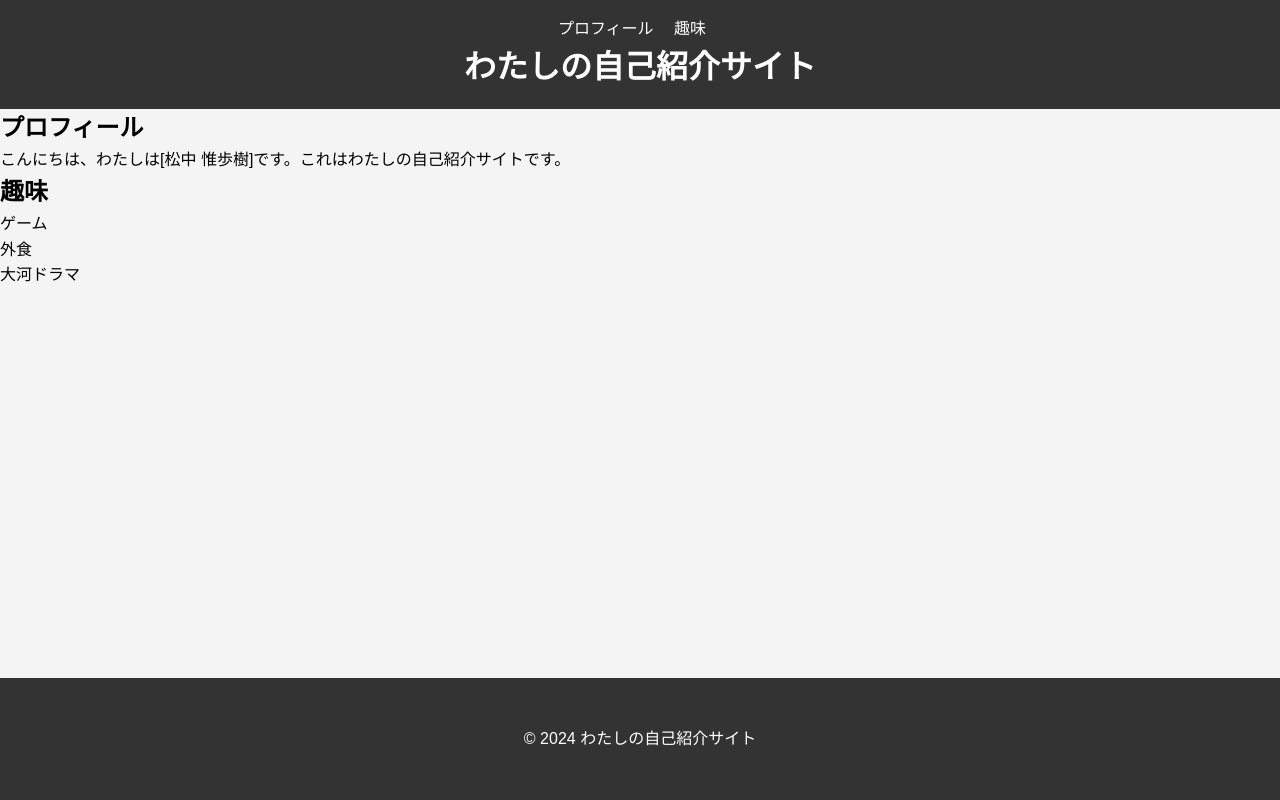
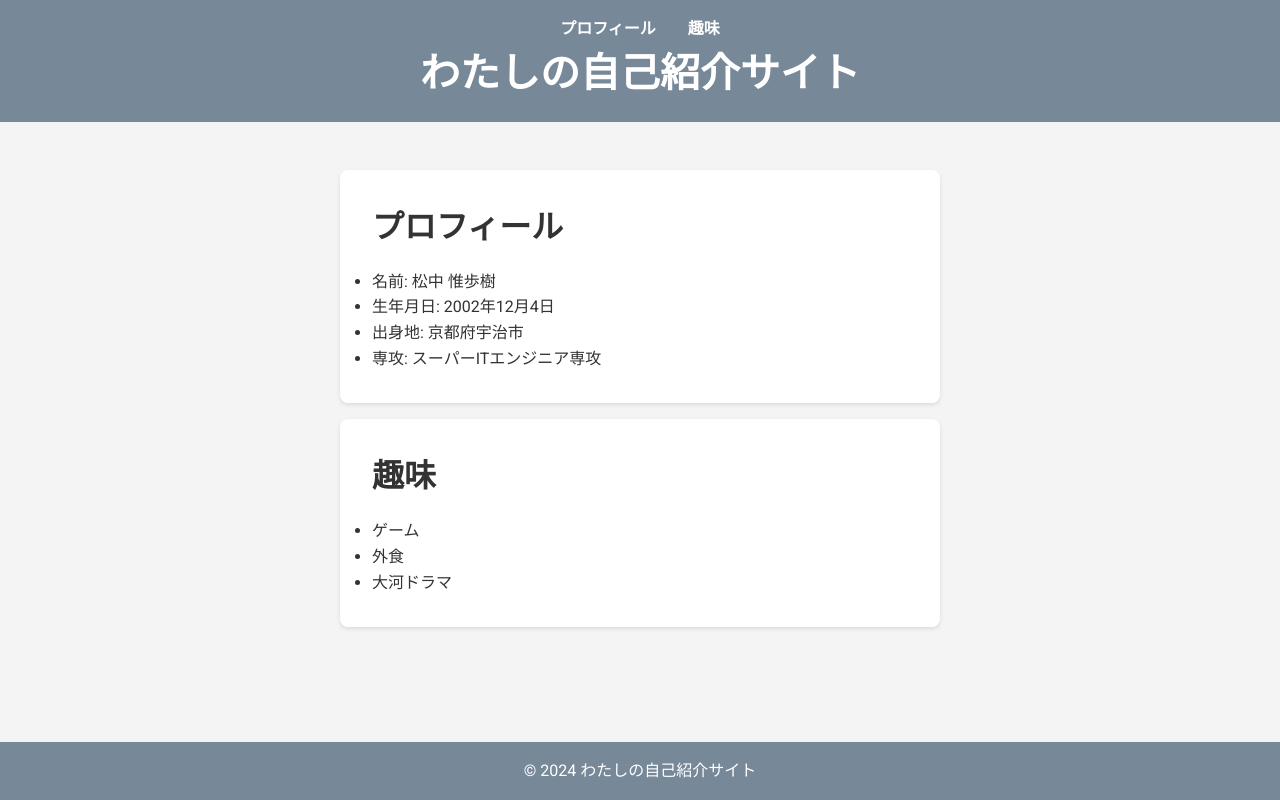
Before and after one commit to ibuki1204/about-me, a plain HTML site: page index.html in a window 1280 px wide. Drawn offline with Linux system fonts and the light colour scheme; some packages are replaced by stand-ins of ours.

Commit message:
初期構築2

```diff
--- a/CSS/styles.css
+++ b/CSS/styles.css
@@ -1,51 +1,69 @@
-
-.body {
-    font-family: Arial, sans-serif;
+body {
+    font-family: 'Roboto', sans-serif;
     line-height: 1.6;
+    color: #333;
+    background-color: #f4f4f4;
     margin: 0;
-    padding: 0;
-    background-color: #f4f4f4;
 }
 
 .header {
-    background: #333;
+    background-color: #778899;
     color: #fff;
     padding: 1rem 0;
     text-align: center;
 }
 
 .nav ul {
-    list-style-type: none;
+    list-style: none;
     padding: 0;
+    display: flex;
+    justify-content: center;
 }
 
 .nav ul li {
-    display: inline;
-    margin-right: 1rem;
+    margin: 0 1rem;
 }
 
 .nav ul li a {
     color: #fff;
     text-decoration: none;
+    font-weight: 700;
+}
+
+.nav ul li a:hover {
+    text-decoration: underline;
+}
+
+h1 {
+    margin: 0;
+    font-size: 2.5rem;
+}
+
+main {
+    padding: 2rem 1rem;
+}
+
+.profile-section, .hobbies-section {
+    background-color: #fff;
+    margin: 1rem auto;
+    padding: 2rem;
+    border-radius: 8px;
+    max-width: 600px;
+    box-shadow: 0 2px 4px rgba(0, 0, 0, 0.1);
+}
+
+.profile-section h2, .hobbies-section h2 {
+    font-size: 2rem;
+    color: #333;
+    margin-bottom: 1rem;
 }
 
 .footer {
     text-align: center;
-    padding: 3rem;
-    background: #333;
+    padding: 1rem 0;
+    background-color: #778899;
     color: #fff;
     position: fixed;
+    bottom: 0;
     width: 100%;
-    bottom: 0;
 }
-
-@media (max-width: 600px) {
-    .header, .footer {
-        padding: 1rem;
-    }
-
-    .nav ul li {
-        display: block;
-        margin: 0.5rem 0;
-    }
-}
--- a/index.html
+++ b/index.html
@@ -4,11 +4,11 @@
     <meta charset="UTF-8">
     <meta name="viewport" content="width=device-width, initial-scale=1.0">
     <title>自己紹介</title>
-		<!-- reset.css ress -->
-		<link rel="stylesheet" href="https://unpkg.com/ress/dist/ress.min.css" />
+    <link rel="stylesheet" href="https://unpkg.com/ress/dist/ress.min.css" />
     <link rel="stylesheet" href="css/styles.css">
+    <link href="https://fonts.googleapis.com/css2?family=Roboto:wght@400;700&display=swap" rel="stylesheet">
 </head>
-<body class="body">
+<body>
     <header class="header">
         <nav class="nav">
             <ul>
@@ -19,11 +19,16 @@
         <h1>わたしの自己紹介サイト</h1>
     </header>
     <main>
-        <section id="profile">
+        <section id="profile" class="profile-section">
             <h2>プロフィール</h2>
-            <p>こんにちは、わたしは[松中 惟歩樹]です。これはわたしの自己紹介サイトです。</p>
+            <ul>
+                <li>名前: 松中 惟歩樹</li>
+                <li>生年月日: 2002年12月4日</li>
+                <li>出身地: 京都府宇治市</li>
+                <li>専攻: スーパーITエンジニア専攻</li>
+            </ul>
         </section>
-        <section id="hobbies">
+        <section id="hobbies" class="hobbies-section">
             <h2>趣味</h2>
             <ul>
                 <li>ゲーム</li>
```
